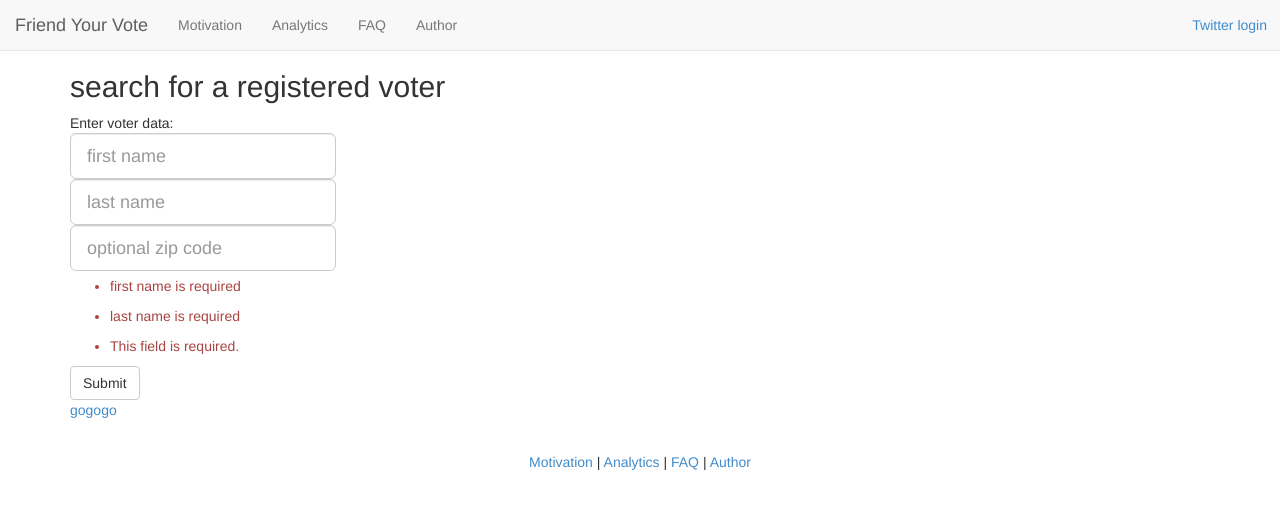
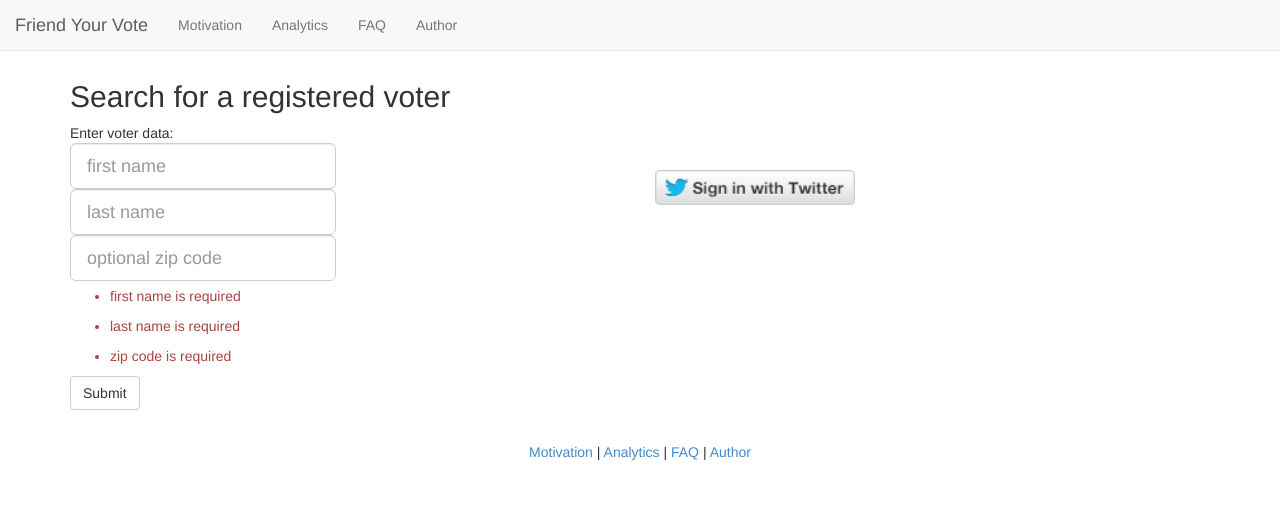
Before and after one commit to sleitner/fyv, a Django app: page /lists/new in a window 1280 px wide. Shown: the top 509 px of the page. Run offline with Django 3.2, Linux system fonts and the light colour scheme; some libraries are stand-ins or nearby versions.

Commit message:
adding some front end twitter nice-ness

```diff
--- a/lists/forms.py
+++ b/lists/forms.py
@@ -1,11 +1,12 @@
+from django import forms
 from django.forms import ModelForm
-from django.forms.fields import TextInput
+from django.forms.fields import TextInput, NumberInput
 from django.core.exceptions import ValidationError
 
 from lists.models import Person, Voter, List
 
 class ItemForm(ModelForm):
-
+    #zipcode = forms.IntegerField(required=False)
     class Meta:
         model = Person
         fields = ['firstname','lastname','zipcode']
@@ -26,7 +27,7 @@ class ItemForm(ModelForm):
         error_messages = {
             'firstname': {'required': 'first name is required'},
             'lastname': {'required': 'last name is required'},
-            #'zipcode': {'required': 'zip code fffis required'}
+            'zipcode': {'required': 'zip code is required'}
         }
 
 
--- a/lists/models.py
+++ b/lists/models.py
@@ -197,7 +197,6 @@ class List(models.Model):
 class Person(models.Model):
     firstname = models.CharField(default='', max_length=100)
     lastname = models.CharField(default='', max_length=100)
- #   zipcode = models.CharField(default=None, max_length=100)
     zipcode = models.IntegerField(default=None, null=True)
     list = models.ForeignKey(List, default=None)
 
--- a/lists/templates/base.html
+++ b/lists/templates/base.html
@@ -31,22 +31,22 @@
               <li><a href="http://www.friendyourvote.com/FAQ.html">FAQ</a></li>
               <li><a href="http://www.samleitner.com">Author</a></li>
           </ul>
+<!--
              {% if user and not user.is_anonymous %}
-                <span class="navbar-text navbar-right">Logged in as {{ user.username }}</span>
-                <a href="logout_view">Logout</a>
+                <span class="navbar-text navbar-right">
+                  <a href="logout_view">Logout {{user.username }}</a>
+                </span>
               {% else %}
                 <a class="btn navbar-btn navbar-right" id="id_login" href="{% url 'social:begin' 'twitter' %}?next={{ request.path }}">Twitter login</a>
               {% endif %}
+-->
         </div><!--/.nav-collapse -->
     </nav>
 <p><br><p><br>
     <!-- # this is the container for the form -->
 
-    <div>
-<!--
-            <div class="col-sm-6 col-md-offset-3 jumbotron">
-            <div class="text-center">
--->
+      <div class="row marketing">
+        <div class="col-lg-6">
                 <h2>{% block header_text %}{% endblock %}</h2>
                 Enter voter data:
                 {% block list_form %}
@@ -66,15 +66,28 @@
                   </div><br>
                 <button type="submit" class="btn btn-default">Submit</button>
                 </form>
-                <div>
-                  <a href="/new_member_list">gogogo</a>
-                </div>
-                {% endblock %}
-<!--
-            </div>
         </div>
--->
-    </div>
+        <div class="col-lg-6">
+          {% if user and not user.is_anonymous %}
+             {% load staticfiles %}
+             <a href="/new_member_list">
+               <h2>See voters in your network</h2>
+               <img border="0" alt="friends list" src="{% static "voter.jpg" %}" width="300" ><br>
+             </a>
+               <p><p>
+                  <a href="logout_view">Logout {{user.username }}</a>
+<!--               <img border="0" alt="friends list" src="{% static "designfordemocracy1.jpg" %}" width="150" >
+  -->
+          {% else %}
+             <p><br><p><br><p><br><p><br>
+             {% load staticfiles %}
+             <a href="{% url 'social:begin' 'twitter' %}?next={{ request.path }}">
+             <img border="0" alt="twitter login" src="{% static "sign-in-with-twitter-gray.png" %}" width="200" ><br>
+             </a>
+          {% endif %}
+        </div>
+      </div>
+      {% endblock %}
 <p><br><p>
     <!-- this is the results table or just a bar -->
     <div class="row">
--- a/lists/templates/home.html
+++ b/lists/templates/home.html
@@ -1,5 +1,5 @@
 {% extends 'base.html' %}
 
-{% block header_text %}search for a registered voter{% endblock %}
+{% block header_text %}Search for a registered voter{% endblock %}
 
 {% block form_action %}{% url 'new_list' %}{% endblock %}
```
Also changed, not shown: lists/migrations/0001_initial.py, superlists/static/designfordemocracy1.jpg (added), superlists/static/sign-in-with-twitter-gray.png (added), superlists/static/voter.jpg (added).
